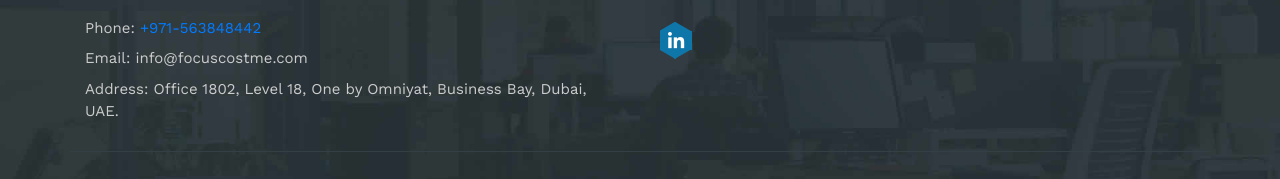
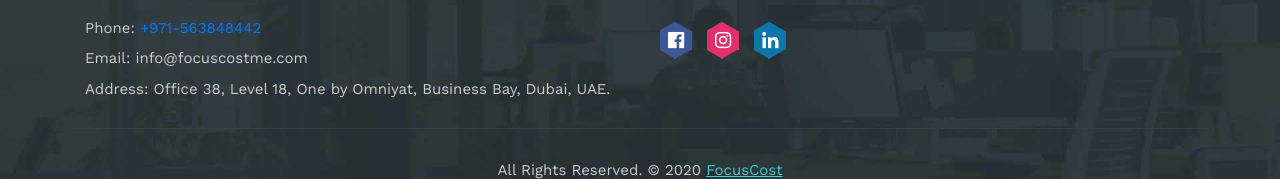
Before and after one commit to akakkat/focuscostme, a plain HTML site: page index.html in a window 1280 px wide. Shown: the part 2476-2655 px from the top of the page. Drawn offline with nearby package versions, Linux system fonts and the light colour scheme.

Commit message:
'Address_update_instagram_and_facebook_links_added'

```diff
--- a/index.html
+++ b/index.html
@@ -266,17 +266,16 @@
 					<h5 class="headin5_amrc col_white_amrc pt2">Contact Us</h5>
 					<p class="mb10">Phone: <a href="tel:+971563848442">+971-563848442</a></p>
 					<p class="mb10">Email: info@focuscostme.com</p>
-					<p class="mb10">Address: Office 1802, Level 18, One by Omniyat, Business Bay, Dubai, UAE.</p>
+					<p class="mb10">Address: Office 38, Level 18, One by Omniyat, Business Bay, Dubai, UAE.</p>
 
 				</div>
 				<div class="col-lg-6 col-md-6 col-sm-6 col">
 					<h5 class="headin5_amrc col_white_amrc pt2">Follow us</h5>
 					<ul class="footer-social">
-						<!-- <li><a class="facebook hb-xs-margin" href="#"><span class="hb hb-xs spin hb-facebook"><i class="fab fa-facebook-f"></i></span></a></li>
-						<li><a class="twitter hb-xs-margin" href="#"><span class="hb hb-xs spin hb-twitter"><i class="fab fa-twitter"></i></span></a></li> -->
+						<li><a class="facebook hb-xs-margin" href="https://www.facebook.com/focuscostme"><span class="hb hb-xs spin hb-facebook"><i class="fab fa-facebook-f"></i></span></a></li>
+						<!-- <li><a class="twitter hb-xs-margin" href="#"><span class="hb hb-xs spin hb-twitter"><i class="fab fa-twitter"></i></span></a></li> -->
+						<li><a class="instagram hb-xs-margin" href="https://www.instagram.com/focuscostme"><span class="hb hb-xs spin hb-instagram"><i class="fab fa-instagram"></i></span></a></li>
 						<li><a class="linkedin hb-xs-margin" href="https://www.linkedin.com/company/focuscost-accounting"><span class="hb hb-xs spin hb-linkedin"><i class="fab fa-linkedin"></i></span></a></li>
-						<!-- <li><a class="googleplus hb-xs-margin" href="#"><span class="hb hb-xs spin hb-google-plus"><i class="fab fa-google-plus-g"></i></span></a></li>
-						<li><a class="dribbble hb-xs-margin" href="#"><span class="hb hb-xs spin hb-dribbble"><i class="fab fa-dribbble"></i></span></a></li> -->
 					</ul>
 				</div>
 			</div>
```
